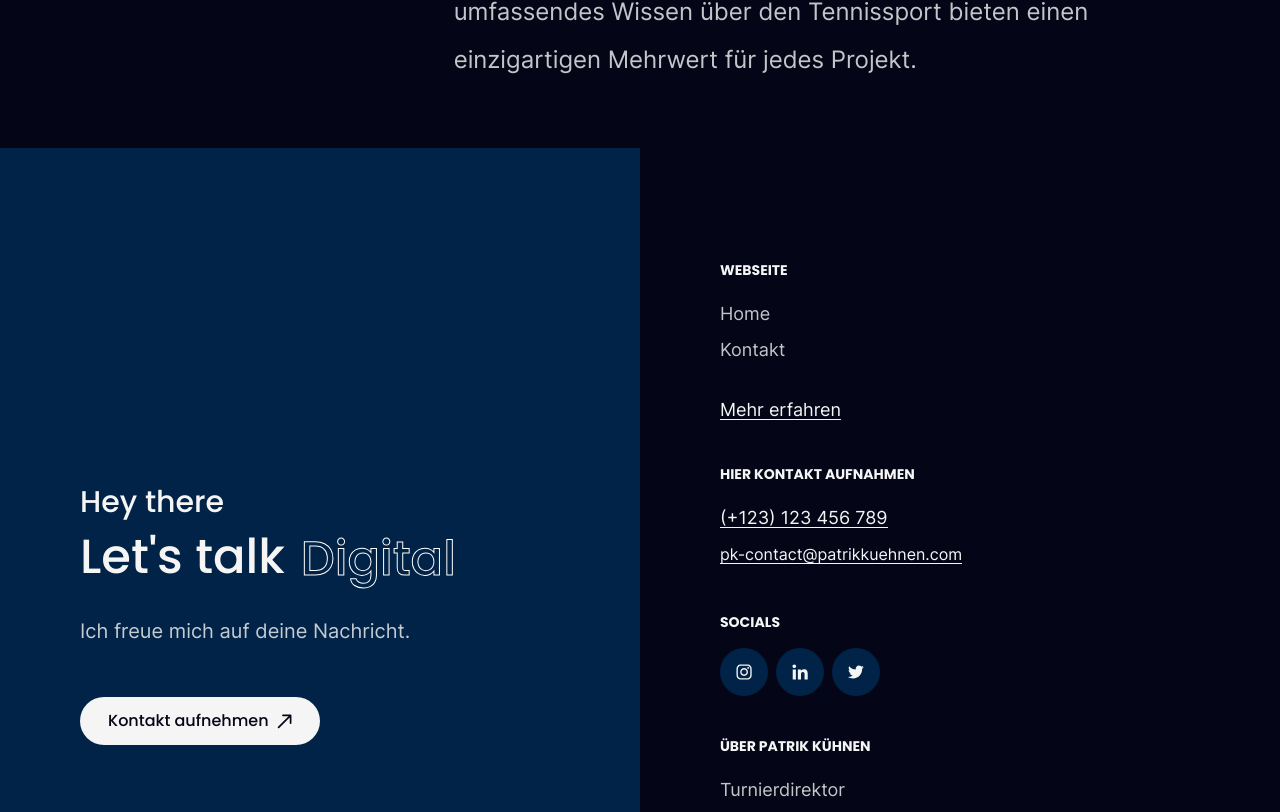
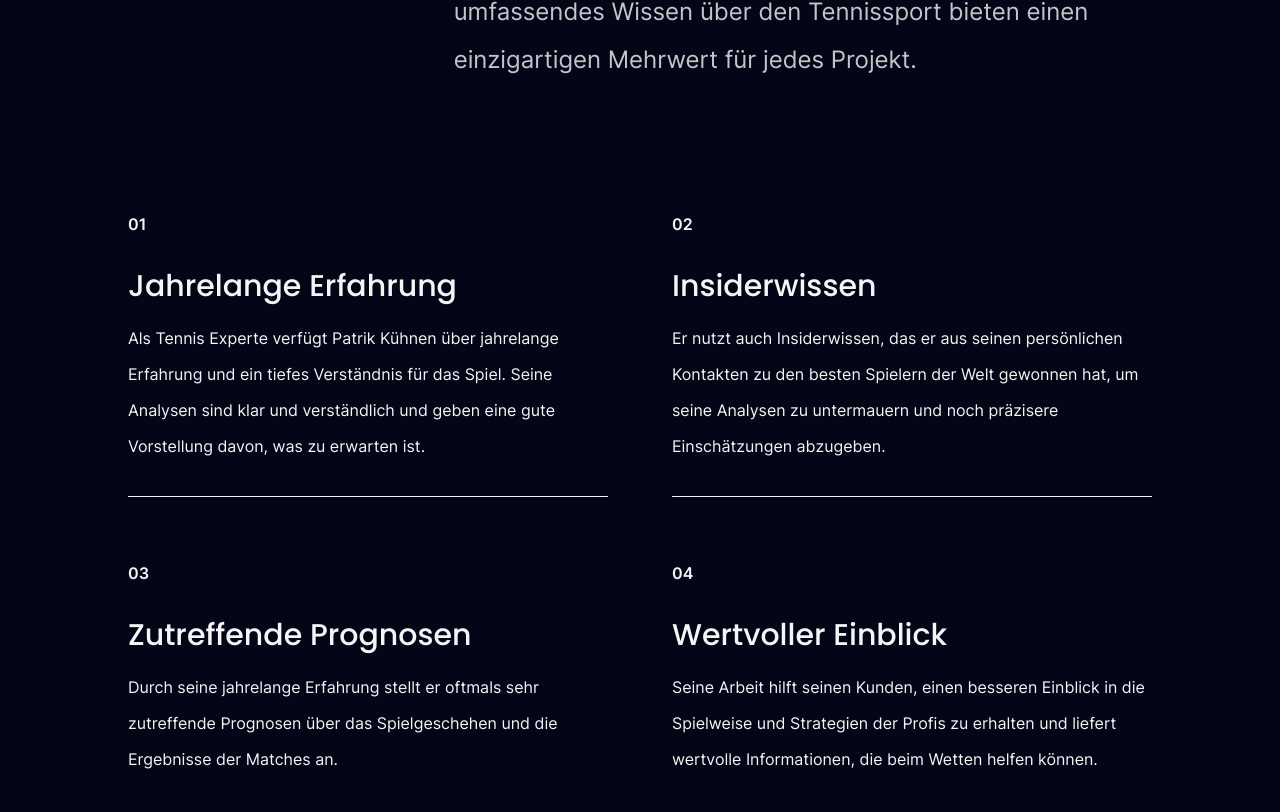
Before and after one commit to nxtyou/patrik-k-hnen, a Next.js app: page /sky-tennis in a window 1280 px wide. Shown: the part 1508-2320 px from the top of the page. Built offline with nearby package versions, Linux system fonts and the light colour scheme.

Commit message:
add About section (sky tennis page)

```diff
--- a/components/Templates/Homepage/About.jsx
+++ b/components/Templates/Homepage/About.jsx
@@ -1,6 +1,7 @@
 import Image from 'next/image';
 import BgAnimatedText from '../../Atoms/BgAnimatedText/BgAnimatedText';
 import PlayIcon from '../../Atoms/Icons/PlayIcon';
+import InfoGrid from '../InfoGrid';
 
 const About = () => {
   const bgText1 = [
@@ -63,21 +64,7 @@ const About = () => {
           <PlayIcon className="w-3 lg:w-auto" />
         </button>
       </div>
-      <div className="px-6 pt-8 sm:px-8 md:px-20 lg:px-32">
-        <div className="mx-auto max-w-7xl ">
-          <div className="grid-cols-2 grid-rows-2 gap-8 gap-x-16 space-y-4 md:grid md:space-y-0">
-            {cards.map(({ title, subtitle }, i) => (
-              <div key={i} className="  border-b border-black py-8">
-                <div className="">
-                  <div className="font-semibold">{`0${i + 1}`}</div>
-                  <h3 className="mt-8 text-3xl font-medium">{title}</h3>
-                  <p className="mt-4">{subtitle}</p>
-                </div>
-              </div>
-            ))}
-          </div>
-        </div>
-      </div>
+      <InfoGrid data={cards} />
       <div className="relative mt-14 overflow-hidden pt-64 md:mt-28 md:pt-96">
         <BgAnimatedText className="absolute top-0 " fullText={bgText1} backward />
         <BgAnimatedText className="absolute top-32 md:top-48" fullText={bgText2} />
--- a/components/Templates/Homepage/Awards.jsx
+++ b/components/Templates/Homepage/Awards.jsx
@@ -136,10 +136,10 @@ const Awards = () => {
   return (
     <section className="bg-white py-20 lg:py-32">
       <div className="mx-auto flex w-full max-w-7xl flex-col-reverse justify-between  xl:flex-row ">
-        <div className="awardsSwiper mt-8 overflow-x-hidden px-6  sm:px-8 md:mt-16 md:px-20 xl:pr-0">
+        <div className="awardsSwiper mt-8 overflow-x-hidden px-6 sm:px-8 md:mt-16 md:px-20 xl:pr-0">
           <div
             ref={ref}
-            className="swiper-wrapper grid-cols-2 grid-rows-4 text-white xl:mt-0  xl:!grid  xl:!w-auto xl:gap-8 ">
+            className="swiper-wrapper grid-cols-2 grid-rows-4 text-white xl:mt-0 xl:!grid xl:!w-auto xl:gap-8 ">
             {cards.map((card, i) => (
               <AwardsCard key={i} {...card} index={i} isParentInView={isInView} />
             ))}
--- a/components/Templates/Homepage/Hero/Hero.jsx
+++ b/components/Templates/Homepage/Hero.jsx
@@ -54,7 +54,7 @@ const Hero = () => {
       />
       <BgAnimatedText className="absolute bottom-4 z-50" fullText={bgText2} dark />
 
-      <div className="absolute bottom-8 left-1/2 z-10 flex h-fit w-full max-w-md -translate-x-1/2 flex-col items-center px-4 text-center sm:bottom-32 md:top-1/2 md:left-24 md:max-w-xl md:-translate-y-1/2 md:translate-x-0 md:items-start md:text-left lg:left-32">
+      <div className="absolute bottom-8 left-1/2 z-10 flex h-fit w-full max-w-md -translate-x-1/2 flex-col items-center px-4 text-center sm:bottom-32 md:top-1/2 md:left-24 md:max-w-xl md:-translate-y-1/2 md:translate-x-0 md:items-start md:text-left xl:left-32">
         <h1 className="text-6xl font-black uppercase md:text-8xl lg:text-9xl font-inter">Patrik KÜhnen</h1>
         <p className="mt-3 text-sm md:text-xl">
           Als ehemaliger Tennisprofi nutzt Patrik Kühnen heute sein umfangreiches Wissen und seine
--- a/components/Templates/Homepage/References.jsx
+++ b/components/Templates/Homepage/References.jsx
@@ -85,7 +85,7 @@ const References = () => {
     <section className=" -mt-16 text-white md:-mt-40">
       <Swiper
         ref={ref}
-        className="h-full !px-6 font-poppins sm:!px-8 md:!pl-20 lg:!pl-32"
+        className="h-full !px-6 font-poppins sm:!px-8 md:!pl-20 xl:!pl-32"
         spaceBetween={32}
         modules={[Navigation]}
         grabCursor={true}
--- /dev/null
+++ b/components/Templates/InfoGrid.jsx
@@ -0,0 +1,21 @@
+const InfoGrid = ({ data, className, dark }) => {
+  return (
+    <div className={`px-6 pt-8 sm:px-8 md:px-20 xl:px-32 ${className || ''}`}>
+      <div className="mx-auto max-w-7xl ">
+        <div className="grid-cols-2 grid-rows-2 gap-8 gap-x-16 space-y-4 md:grid md:space-y-0">
+          {data.map(({ title, subtitle }, i) => (
+            <div key={i} className={`border-b py-8 ${dark ? 'border-white' : 'border-black'}`}>
+              <div className="">
+                <div className="font-semibold">{`0${i + 1}`}</div>
+                <h3 className="mt-8 text-3xl font-medium">{title}</h3>
+                <p className="mt-4">{subtitle}</p>
+              </div>
+            </div>
+          ))}
+        </div>
+      </div>
+    </div>
+  );
+};
+
+export default InfoGrid;
--- /dev/null
+++ b/components/Templates/SkyTennis/About.jsx
@@ -0,0 +1,29 @@
+import InfoGrid from '../InfoGrid';
+
+const About = () => {
+  const cards = [
+    {
+      title: 'Jahrelange Erfahrung',
+      subtitle:
+        'Als Tennis Experte verfügt Patrik Kühnen über jahrelange Erfahrung und ein tiefes Verständnis für das Spiel. Seine Analysen sind klar und verständlich und geben eine gute Vorstellung davon, was zu erwarten ist.'
+    },
+    {
+      title: 'Insiderwissen',
+      subtitle:
+        'Er nutzt auch Insiderwissen, das er aus seinen persönlichen Kontakten zu den besten Spielern der Welt gewonnen hat, um seine Analysen zu untermauern und noch präzisere Einschätzungen abzugeben.'
+    },
+    {
+      title: 'Zutreffende Prognosen',
+      subtitle:
+        'Durch seine jahrelange Erfahrung stellt er oftmals sehr zutreffende Prognosen über das Spielgeschehen und die Ergebnisse der Matches an.'
+    },
+    {
+      title: 'Wertvoller Einblick',
+      subtitle:
+        'Seine Arbeit hilft seinen Kunden, einen besseren Einblick in die Spielweise und Strategien der Profis zu erhalten und liefert wertvolle Informationen, die beim Wetten helfen können.'
+    }
+  ];
+  return <InfoGrid dark data={cards} className="py-16" />;
+};
+
+export default About;
--- a/pages/index.jsx
+++ b/pages/index.jsx
@@ -2,7 +2,7 @@ import Awards from '@/components/Templates/Homepage/Awards';
 import References from '@/components/Templates/Homepage/References';
 import Clients from '@/components/Templates/Homepage/Clients';
 import Footer from '@/components/Templates/Footer/Footer';
-import Hero from '@/components/Templates/Homepage/Hero/Hero';
+import Hero from '@/components/Templates/Homepage/Hero';
 import NavBar from '@/components/Templates/NavBar/NavBar';
 import Philosophie from '@/components/Templates/Homepage/Philosophie';
 import 'swiper/css';
--- a/pages/sky-tennis.jsx
+++ b/pages/sky-tennis.jsx
@@ -1,5 +1,6 @@
 import Footer from '@/components/Templates/Footer/Footer';
 import NavBar2 from '@/components/Templates/NavBar/NavBar2';
+import About from '@/components/Templates/SkyTennis/About';
 import Analysis from '@/components/Templates/SkyTennis/Analysis';
 import Hero from '@/components/Templates/SkyTennis/Hero';
 import 'swiper/css';
@@ -12,6 +13,7 @@ const SkyTenis = () => {
       <main>
         <Hero />
         <Analysis />
+        <About />
       </main>
       <Footer />
     </>
```
